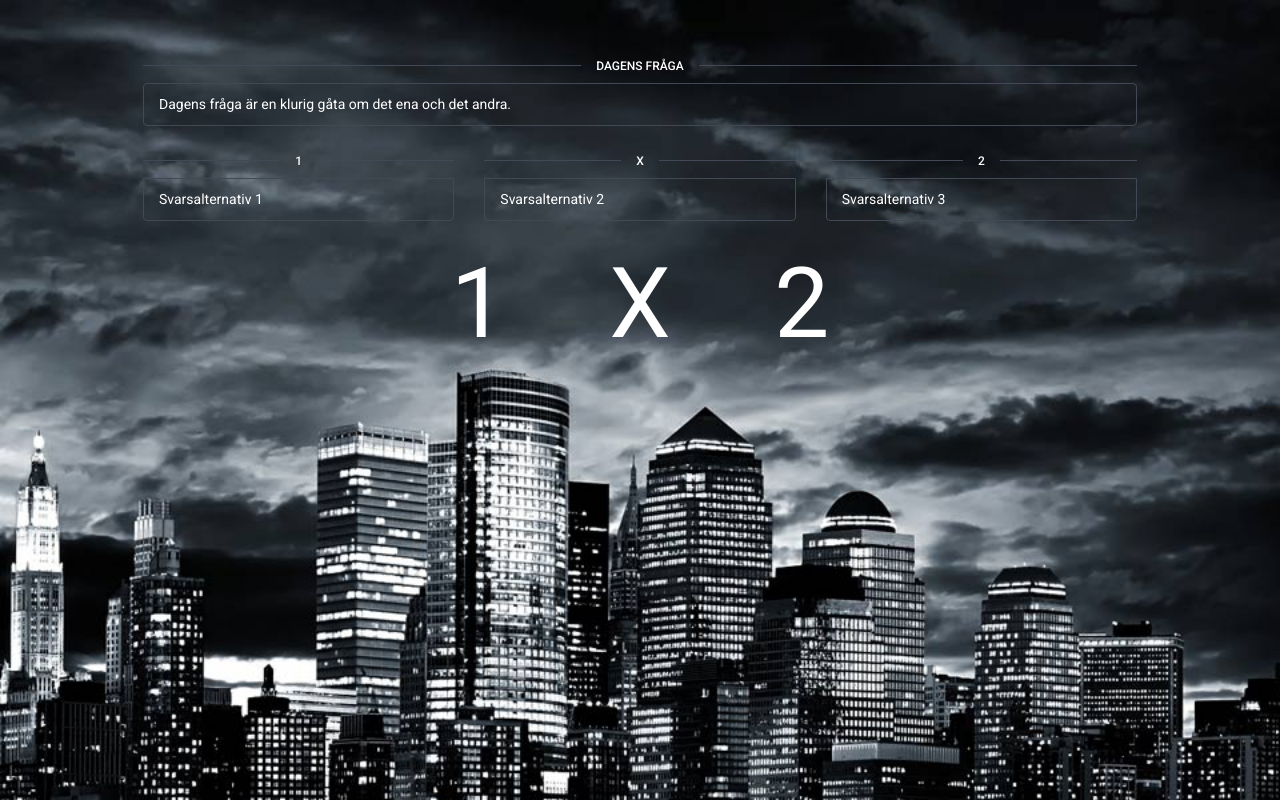
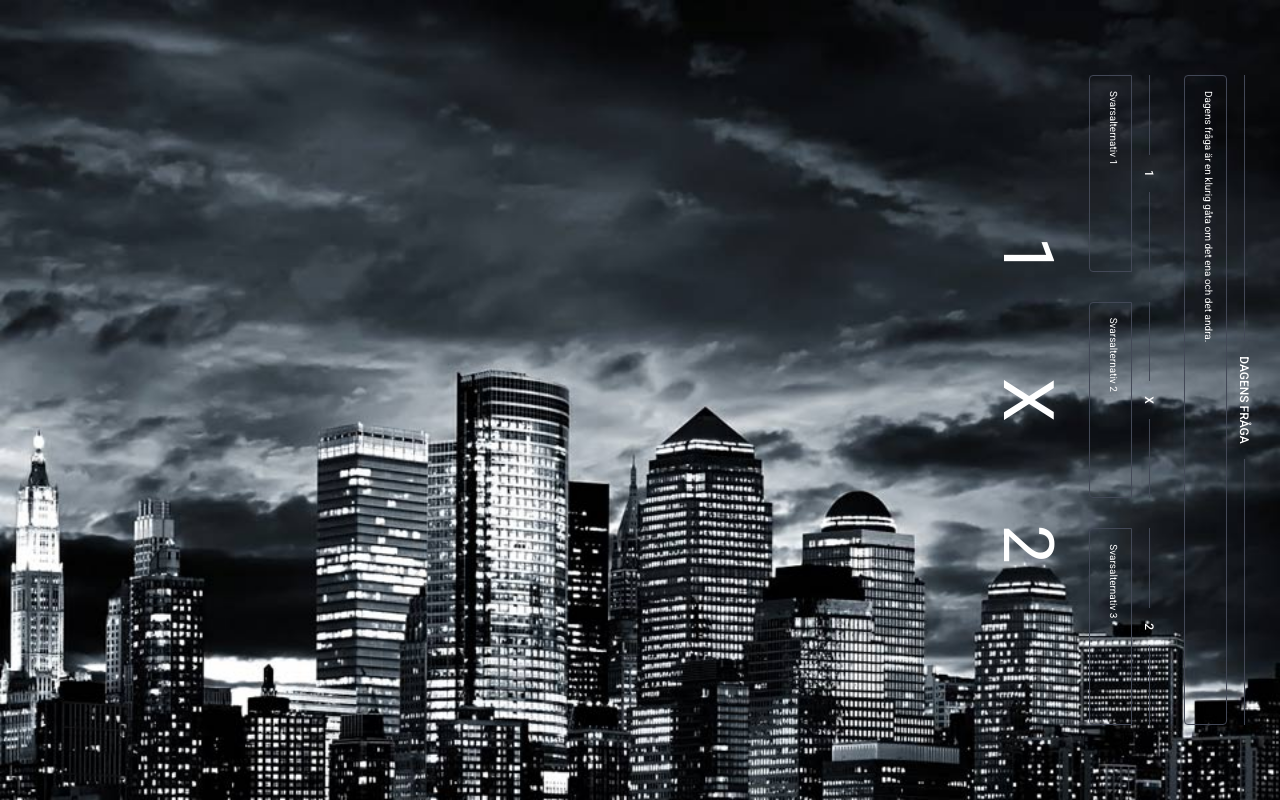
Before and after one commit to artcups/OfficeTv, a PHP site: page /answerme.html in a window 1280 px wide. Run offline with PHP 8.4, Linux system fonts and the light colour scheme; some libraries are stand-ins or nearby versions.

Commit message:
rotated view

```diff
--- a/server/web/css/main.css
+++ b/server/web/css/main.css
@@ -1,16 +1,30 @@
+/*html.rotateme {
+     -webkit-transform: rotate(90deg);
+     -moz-transform: rotate(90deg);
+		-o-transform: rotate(90deg);
+		overflow: hidden;
+}*/
 body {
     font-family: "Roboto", "Helvetica Neue", Helvetica, Arial, sans-serif;
-    font-size: 14px;
+    font-size: 10px;
     line-height: 1.5;
     background: url("../img/skyline.jpg") no-repeat;
     background-size: cover;
     background-color: rgb(37, 40, 48);
     color: #FFFFFF;
-    margin-top: 40px;
+	overflow: hidden;
+
 }
 .container {
-	width: 1024px;
-	margin: 0 auto;
+	width: 680px;
+    margin: 0 auto;
+    -webkit-transform: rotate(90deg);
+    -moz-transform: rotate(90deg);
+    -o-transform: rotate(90deg);
+	position: absolute;
+    height: 100%;
+    margin: 0 auto;
+    right: 70px;
 }
 
 .row.main{
@@ -93,7 +107,7 @@ ul li:last-child {
 }
 .counter{
     text-align: center;
-    font-size: 6em;
+    font-size: 5em;
     line-height: 85px
 }
 .chart{
--- a/server/web/index.html
+++ b/server/web/index.html
@@ -1,4 +1,4 @@
-<html>
+<html class="rotateme">
 <head>
 	<meta charset="UTF-8">
 	<title>Office TV at your service!</title>
```
